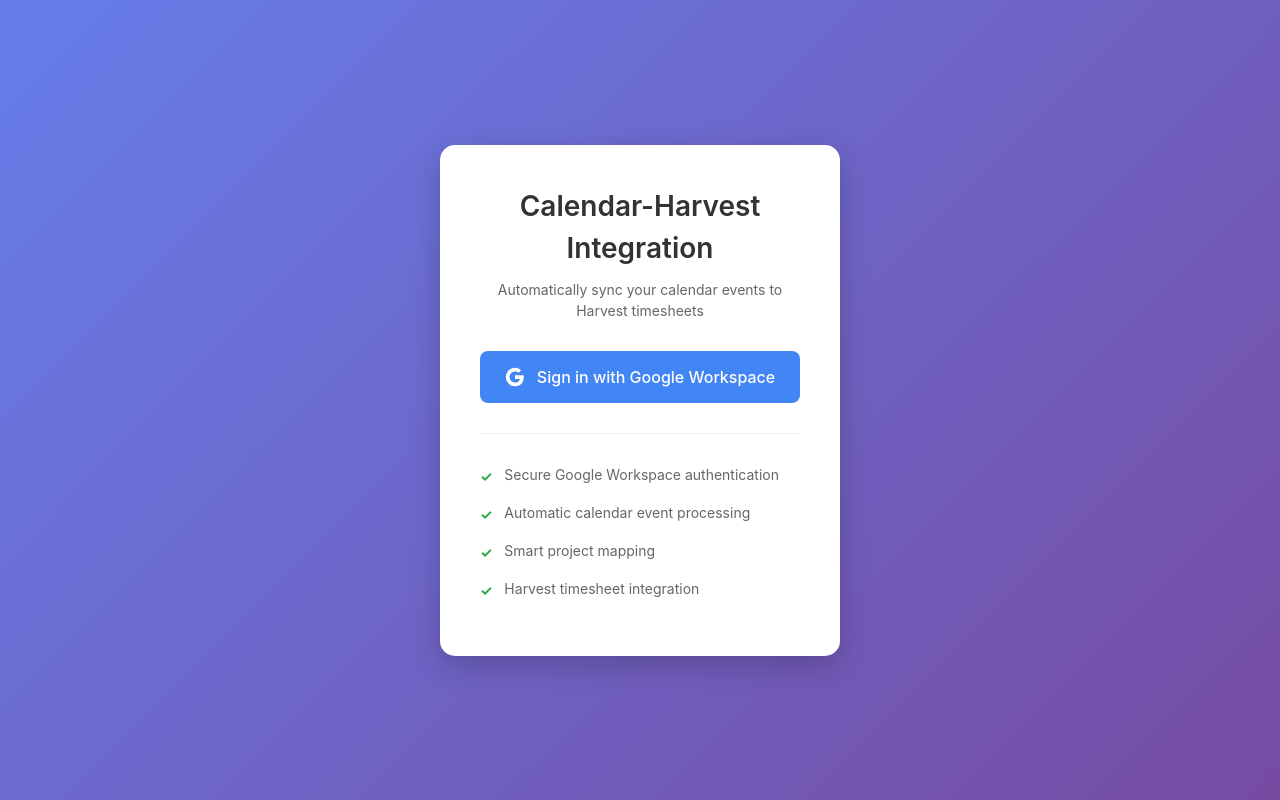
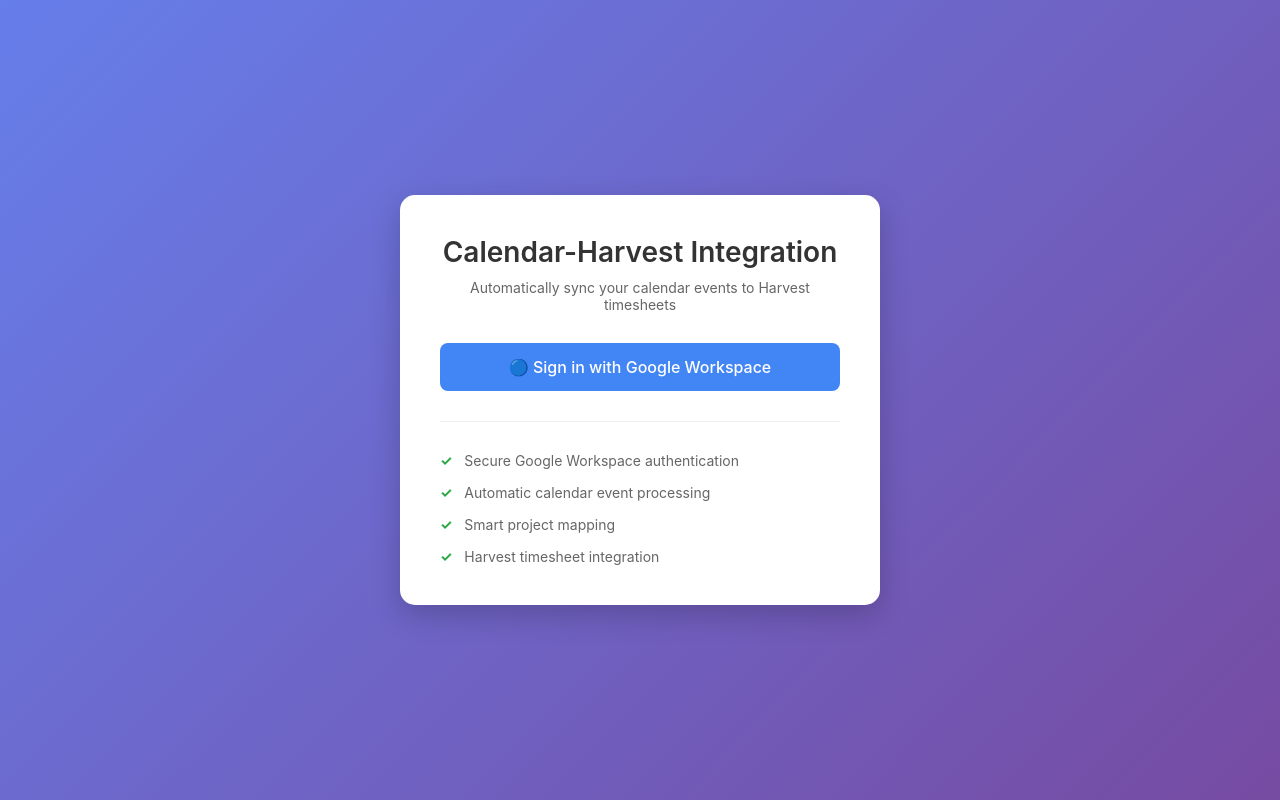
Before and after one commit to DvorakJosef/Calendar-Harvest-Integration, a Flask app: page / in a window 1280 px wide. Run offline with Flask 3, Linux system fonts and the light colour scheme; some libraries are stand-ins or nearby versions.

Commit message:
Simplify login page with inline styles and text-based button
- Remove all CSS classes and external dependencies
- Convert entire page to inline styles for PyWebView compatibility
- Replace SVG icon with emoji (🔵) for simplicity
- Ensure gradient background displays correctly
- All styling now inline in HTML elements
- Fixes rendering issues in PyWebView desktop app

```diff
--- a/templates/login.html
+++ b/templates/login.html
@@ -1,216 +1,48 @@
 <!DOCTYPE html>
-<html lang="en">
+<html>
 <head>
     <meta charset="UTF-8">
     <meta name="viewport" content="width=device-width, initial-scale=1.0">
     <title>Calendar-Harvest Integration - Login</title>
-    <style>
-        * {
-            margin: 0;
-            padding: 0;
-            box-sizing: border-box;
-        }
-
-        html, body {
-            height: 100%;
-            width: 100%;
-            margin: 0;
-            padding: 0;
-        }
-
-        body {
-            font-family: -apple-system, BlinkMacSystemFont, "Segoe UI", Roboto, "Helvetica Neue", Arial, sans-serif;
-            font-size: 16px;
-            line-height: 1.5;
-            color: #333;
-        }
-
-        .login-container {
-            min-height: 100vh;
-            display: flex;
-            align-items: center;
-            justify-content: center;
-            background: linear-gradient(135deg, #667eea 0%, #764ba2 100%);
-            padding: 20px;
-        }
-
-        .login-card {
-            background: white;
-            border-radius: 15px;
-            box-shadow: 0 10px 30px rgba(0,0,0,0.2);
-            padding: 40px;
-            max-width: 400px;
-            width: 100%;
-        }
-
-        .login-header {
-            text-align: center;
-            margin-bottom: 30px;
-        }
-
-        .login-header h1 {
-            color: #333;
-            font-weight: 600;
-            margin-bottom: 10px;
-            font-size: 28px;
-        }
-
-        .login-header p {
-            color: #666;
-            margin-bottom: 0;
-            font-size: 14px;
-        }
-
-        .alert {
-            padding: 12px 16px;
-            margin-bottom: 20px;
-            border-radius: 8px;
-            border: 1px solid #dee2e6;
-        }
-
-        .alert-danger {
-            background-color: #f8d7da;
-            border-color: #f5c6cb;
-            color: #721c24;
-        }
-
-        .alert-dismissible {
-            padding-right: 35px;
-            position: relative;
-        }
-
-        .btn-close {
-            position: absolute;
-            right: 12px;
-            top: 12px;
-            background: none;
-            border: none;
-            font-size: 20px;
-            cursor: pointer;
-            color: #721c24;
-        }
-
-        .d-grid {
-            display: grid;
-            grid-template-columns: 1fr;
-        }
-
-        .google-btn {
-            background: #4285f4;
-            color: white;
-            border: none;
-            padding: 14px 24px;
-            border-radius: 8px;
-            font-size: 16px;
-            font-weight: 500;
-            width: 100%;
-            display: flex;
-            align-items: center;
-            justify-content: center;
-            gap: 12px;
-            transition: background-color 0.3s ease;
-            text-decoration: none;
-            cursor: pointer;
-        }
-
-        .google-btn:hover {
-            background: #3367d6;
-            color: white;
-            text-decoration: none;
-        }
-
-        .google-btn:active {
-            background: #2d5bc4;
-        }
-
-        .google-icon {
-            width: 20px;
-            height: 20px;
-            flex-shrink: 0;
-            display: flex;
-            align-items: center;
-            justify-content: center;
-        }
-
-        .google-icon svg {
-            width: 100%;
-            height: 100%;
-            display: block;
-        }
-
-        .features {
-            margin-top: 30px;
-            padding-top: 30px;
-            border-top: 1px solid #eee;
-        }
-
-        .feature-item {
-            display: flex;
-            align-items: flex-start;
-            margin-bottom: 15px;
-            color: #666;
-            font-size: 14px;
-        }
-
-        .feature-icon {
-            color: #28a745;
-            margin-right: 12px;
-            font-weight: bold;
-            flex-shrink: 0;
-            margin-top: 2px;
-        }
-    </style>
 </head>
-<body style="background: linear-gradient(135deg, #667eea 0%, #764ba2 100%); margin: 0; padding: 0; height: 100vh; display: flex; align-items: center; justify-content: center;">
-    <div class="login-container" style="background: transparent; min-height: auto; padding: 20px;">
-        <div class="login-card">
-            <div class="login-header">
-                <h1>Calendar-Harvest Integration</h1>
-                <p>Automatically sync your calendar events to Harvest timesheets</p>
+<body style="margin: 0; padding: 0; background: linear-gradient(135deg, #667eea 0%, #764ba2 100%); min-height: 100vh; display: flex; align-items: center; justify-content: center; font-family: -apple-system, BlinkMacSystemFont, 'Segoe UI', Roboto, Arial, sans-serif;">
+    <div style="background: white; border-radius: 15px; box-shadow: 0 10px 30px rgba(0,0,0,0.2); padding: 40px; max-width: 400px; width: 100%; margin: 20px;">
+        <div style="text-align: center; margin-bottom: 30px;">
+            <h1 style="color: #333; font-weight: 600; margin: 0 0 10px 0; font-size: 28px;">Calendar-Harvest Integration</h1>
+            <p style="color: #666; margin: 0; font-size: 14px;">Automatically sync your calendar events to Harvest timesheets</p>
         </div>
 
         {% with messages = get_flashed_messages(with_categories=true) %}
             {% if messages %}
                 {% for category, message in messages %}
-                        <div class="alert alert-{{ 'danger' if category == 'error' else category }} alert-dismissible" role="alert">
+                    <div style="padding: 12px 16px; margin-bottom: 20px; border-radius: 8px; border: 1px solid #f5c6cb; background-color: #f8d7da; color: #721c24; position: relative;">
                         {{ message }}
-                            <button type="button" class="btn-close" onclick="this.parentElement.style.display='none';">&times;</button>
+                        <button type="button" style="position: absolute; right: 12px; top: 12px; background: none; border: none; font-size: 20px; cursor: pointer; color: #721c24;" onclick="this.parentElement.style.display='none';">&times;</button>
                     </div>
                 {% endfor %}
             {% endif %}
         {% endwith %}
 
-            <div class="d-grid">
-                <a href="{{ url_for('auth.login') }}" class="google-btn">
-                    <span style="width: 20px; height: 20px; flex-shrink: 0; display: inline-flex; align-items: center; justify-content: center;">
-                        <svg style="width: 20px; height: 20px; display: block;" viewBox="0 0 24 24">
-                            <path fill="currentColor" d="M22.56 12.25c0-.78-.07-1.53-.2-2.25H12v4.26h5.92c-.26 1.37-1.04 2.53-2.21 3.31v2.77h3.57c2.08-1.92 3.28-4.74 3.28-8.09z"/>
-                            <path fill="currentColor" d="M12 23c2.97 0 5.46-.98 7.28-2.66l-3.57-2.77c-.98.66-2.23 1.06-3.71 1.06-2.86 0-5.29-1.93-6.16-4.53H2.18v2.84C3.99 20.53 7.7 23 12 23z"/>
-                            <path fill="currentColor" d="M5.84 14.09c-.22-.66-.35-1.36-.35-2.09s.13-1.43.35-2.09V7.07H2.18C1.43 8.55 1 10.22 1 12s.43 3.45 1.18 4.93l2.85-2.22.81-.62z"/>
-                            <path fill="currentColor" d="M12 5.38c1.62 0 3.06.56 4.21 1.64l3.15-3.15C17.45 2.09 14.97 1 12 1 7.7 1 3.99 3.47 2.18 7.07l3.66 2.84c.87-2.6 3.3-4.53 6.16-4.53z"/>
-                        </svg>
-                    </span>
-                    Sign in with Google Workspace
+        <a href="{{ url_for('auth.login') }}" style="display: block; background: #4285f4; color: white; border: none; padding: 14px 24px; border-radius: 8px; font-size: 16px; font-weight: 500; width: 100%; text-align: center; text-decoration: none; cursor: pointer; transition: background-color 0.3s ease; box-sizing: border-box;">
+            🔵 Sign in with Google Workspace
         </a>
-            </div>
 
-            <div class="features">
-                <div class="feature-item">
-                    <span class="feature-icon">✓</span>
+        <div style="margin-top: 30px; padding-top: 30px; border-top: 1px solid #eee;">
+            <div style="display: flex; align-items: flex-start; margin-bottom: 15px; color: #666; font-size: 14px;">
+                <span style="color: #28a745; margin-right: 12px; font-weight: bold; flex-shrink: 0;">✓</span>
                 <span>Secure Google Workspace authentication</span>
             </div>
-                <div class="feature-item">
-                    <span class="feature-icon">✓</span>
+            <div style="display: flex; align-items: flex-start; margin-bottom: 15px; color: #666; font-size: 14px;">
+                <span style="color: #28a745; margin-right: 12px; font-weight: bold; flex-shrink: 0;">✓</span>
                 <span>Automatic calendar event processing</span>
             </div>
-                <div class="feature-item">
-                    <span class="feature-icon">✓</span>
+            <div style="display: flex; align-items: flex-start; margin-bottom: 15px; color: #666; font-size: 14px;">
+                <span style="color: #28a745; margin-right: 12px; font-weight: bold; flex-shrink: 0;">✓</span>
                 <span>Smart project mapping</span>
             </div>
-                <div class="feature-item">
-                    <span class="feature-icon">✓</span>
+            <div style="display: flex; align-items: flex-start; color: #666; font-size: 14px;">
+                <span style="color: #28a745; margin-right: 12px; font-weight: bold; flex-shrink: 0;">✓</span>
                 <span>Harvest timesheet integration</span>
-                </div>
             </div>
         </div>
     </div>
```
Lines whose indentation alone changed are shown as unchanged.
